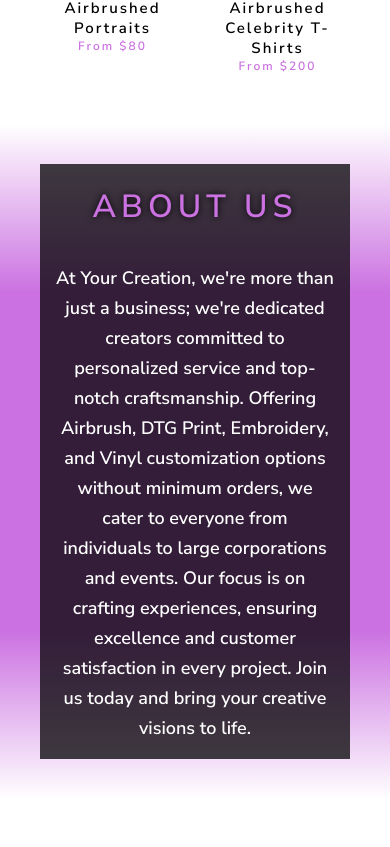
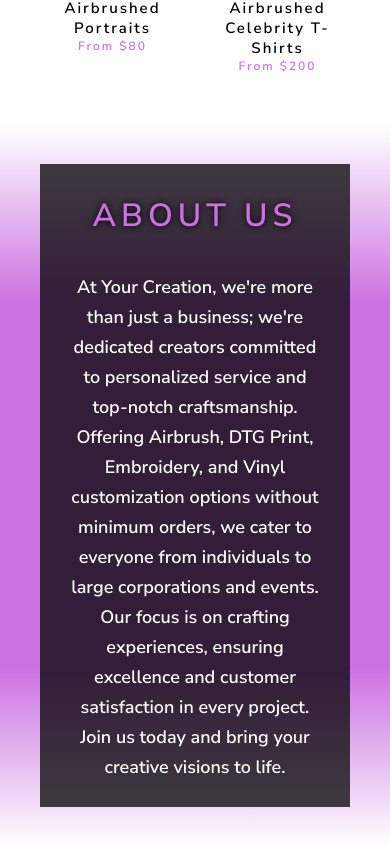
Before and after one commit to GilbertoRod/yourcreation, a React (Create React App) app: page / in a window 390 px wide. Shown: the part 1440-2287 px from the top of the page. Before the commit the page ends 2239 px from the top, so only its background shows below. Built offline with nearby package versions, Linux system fonts and the light colour scheme; a web font is replaced by a local one.

Commit message:
padding fix

```diff
--- a/src/pages/Home/Home.css
+++ b/src/pages/Home/Home.css
@@ -153,12 +153,12 @@
 }
 .about-box p{
   line-height: 30px;
-  padding: 20px;
+  padding: 40px;
   font-size: 20px;
 }
 @media screen and (max-width:750px) {
   .about-box{
-    padding: 1px;
+    padding: 10px;
   }
   .about-box p{
     line-height: 30px;
```
